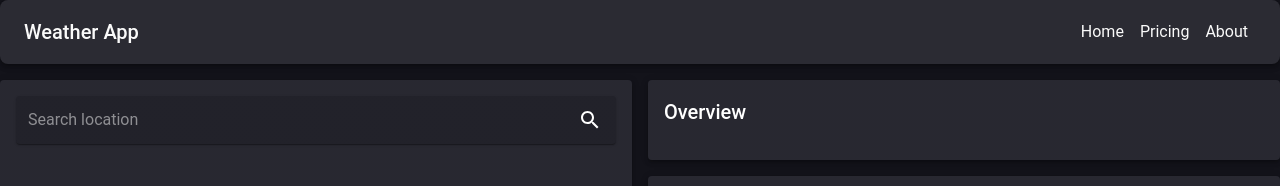
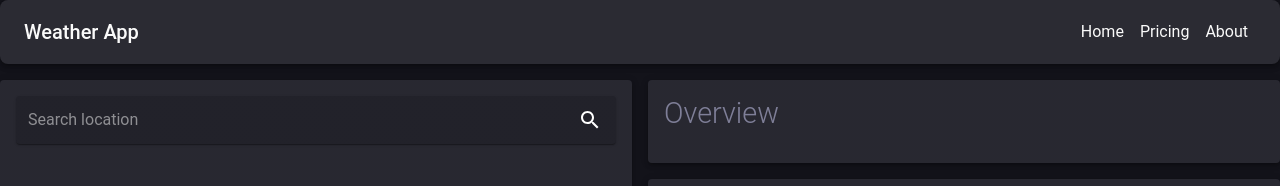
Before and after one commit to leo9iota/weather-app, a React (Create React App) app: page / in a window 1280 px wide. Shown: the top 186 px of the page. Built offline with nearby package versions, Linux system fonts and the light colour scheme.

Commit message:
Update overview UI

```diff
--- a/src/components/Overview.jsx
+++ b/src/components/Overview.jsx
@@ -1,5 +1,5 @@
 import React from 'react';
-import { Paper, Typography, Grid } from '@mui/material';
+import { Paper, Typography, Grid, Divider } from '@mui/material';
 import ThermostatIcon from '@mui/icons-material/Thermostat'; // For temperature
 import OpacityIcon from '@mui/icons-material/Opacity'; // For humidity
 import AirIcon from '@mui/icons-material/Air'; // For wind speed
@@ -17,76 +17,85 @@ function Overview({ weatherData }) {
     });
   };
 
+  // Style for the dividers
+  const dividerStyle = {
+    backgroundColor: '#1CIC27', // Semi-transparent white
+    margin: '8px 0',
+    width: '100%', // Ensures the Divider takes the full width
+  };
+
   return (
     <Paper elevation={3} sx={{ padding: 2, color: 'white' }}>
-      <Typography variant='h6' component='h2' sx={{ marginBottom: 2 }}>
+      <Typography variant='h2' component='h2' sx={{ marginBottom: 2 }}>
         {weatherData?.name} Overview
       </Typography>
       {weatherData && (
         <Grid container spacing={2}>
           <Grid item xs={12} container>
-            <Grid item xs={6} container alignItems="center">
+            <Grid item xs={6} container alignItems='center'>
               <ThermostatIcon sx={{ color: 'white' }} />
               <Typography variant='body1' sx={{ ml: 1 }}>
                 Feels Like
               </Typography>
             </Grid>
-            <Grid item xs={6} textAlign="right">
-              <Typography variant='body1'>
-                {weatherData.main.feels_like}°C
-              </Typography>
+            <Grid item xs={6} textAlign='right'>
+              <Typography variant='body1'>{weatherData.main.feels_like}°C</Typography>
             </Grid>
           </Grid>
+          <Grid item xs={12}>
+            <Divider sx={dividerStyle} />
+          </Grid>
           <Grid item xs={12} container>
-            <Grid item xs={6} container alignItems="center">
+            <Grid item xs={6} container alignItems='center'>
               <OpacityIcon sx={{ color: 'white' }} />
               <Typography variant='body1' sx={{ ml: 1 }}>
                 Humidity
               </Typography>
             </Grid>
-            <Grid item xs={6} textAlign="right">
-              <Typography variant='body1'>
-                {weatherData.main.humidity}%
-              </Typography>
+            <Grid item xs={6} textAlign='right'>
+              <Typography variant='body1'>{weatherData.main.humidity}%</Typography>
             </Grid>
           </Grid>
+          <Grid item xs={12}>
+            <Divider sx={dividerStyle} />
+          </Grid>
           <Grid item xs={12} container>
-            <Grid item xs={6} container alignItems="center">
+            <Grid item xs={6} container alignItems='center'>
               <AirIcon sx={{ color: 'white' }} />
               <Typography variant='body1' sx={{ ml: 1 }}>
                 Wind Speed
               </Typography>
             </Grid>
-            <Grid item xs={6} textAlign="right">
-              <Typography variant='body1'>
-                {weatherData.wind.speed} m/s
-              </Typography>
+            <Grid item xs={6} textAlign='right'>
+              <Typography variant='body1'>{weatherData.wind.speed} m/s</Typography>
             </Grid>
           </Grid>
+          <Grid item xs={12}>
+            <Divider sx={dividerStyle} />
+          </Grid>
           <Grid item xs={12} container>
-            <Grid item xs={6} container alignItems="center">
+            <Grid item xs={6} container alignItems='center'>
               <Brightness5Icon sx={{ color: 'white' }} />
               <Typography variant='body1' sx={{ ml: 1 }}>
                 Sunrise
               </Typography>
             </Grid>
-            <Grid item xs={6} textAlign="right">
-              <Typography variant='body1'>
-                {formatTime(weatherData.sys.sunrise)}
-              </Typography>
+            <Grid item xs={6} textAlign='right'>
+              <Typography variant='body1'>{formatTime(weatherData.sys.sunrise)}</Typography>
             </Grid>
           </Grid>
+          <Grid item xs={12}>
+            <Divider sx={dividerStyle} />
+          </Grid>
           <Grid item xs={12} container>
-            <Grid item xs={6} container alignItems="center">
+            <Grid item xs={6} container alignItems='center'>
               <Brightness4Icon sx={{ color: 'white' }} />
               <Typography variant='body1' sx={{ ml: 1 }}>
                 Sunset
               </Typography>
             </Grid>
-            <Grid item xs={6} textAlign="right">
-              <Typography variant='body1'>
-                {formatTime(weatherData.sys.sunset)}
-              </Typography>
+            <Grid item xs={6} textAlign='right'>
+              <Typography variant='body1'>{formatTime(weatherData.sys.sunset)}</Typography>
             </Grid>
           </Grid>
         </Grid>
```
